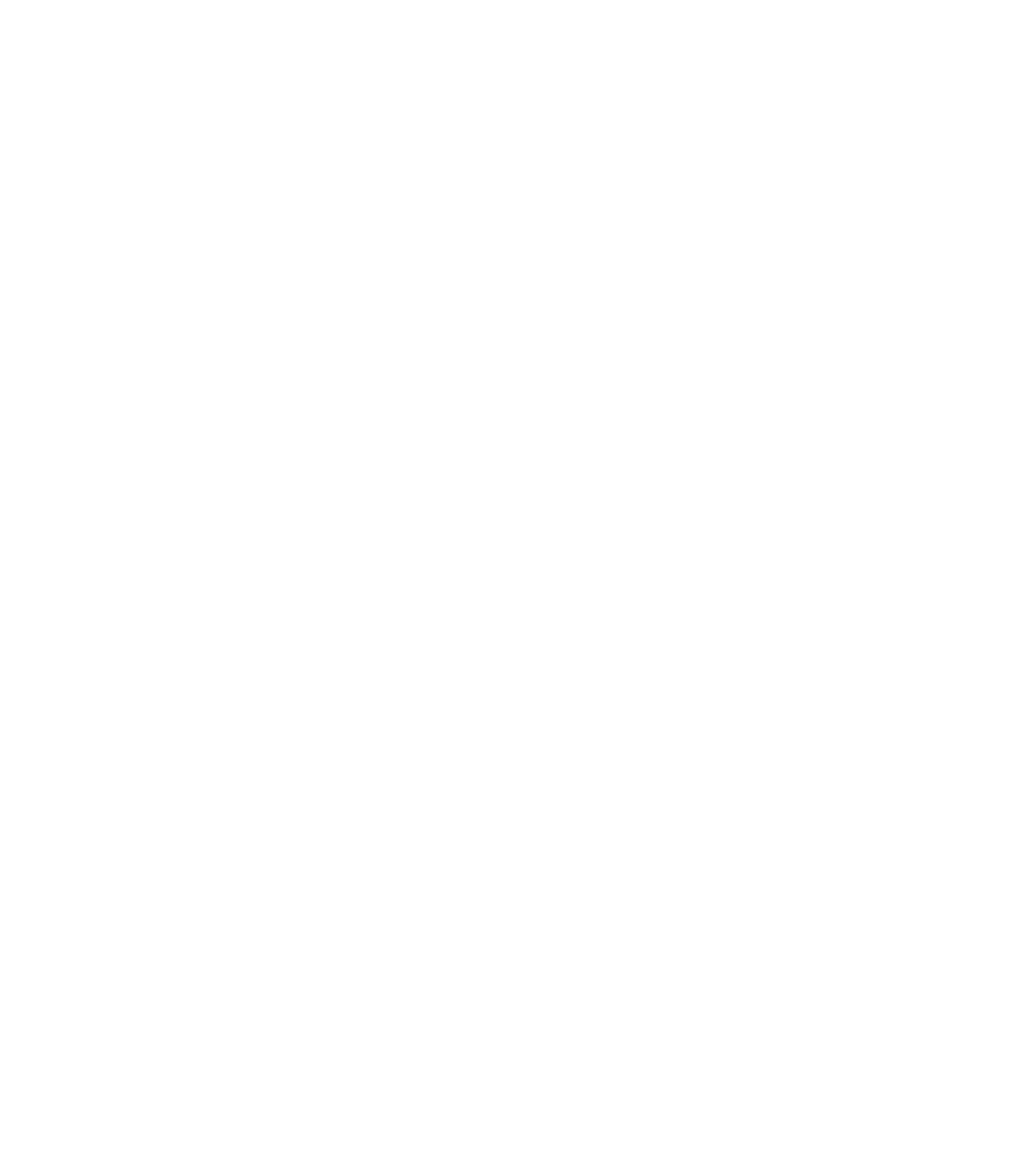
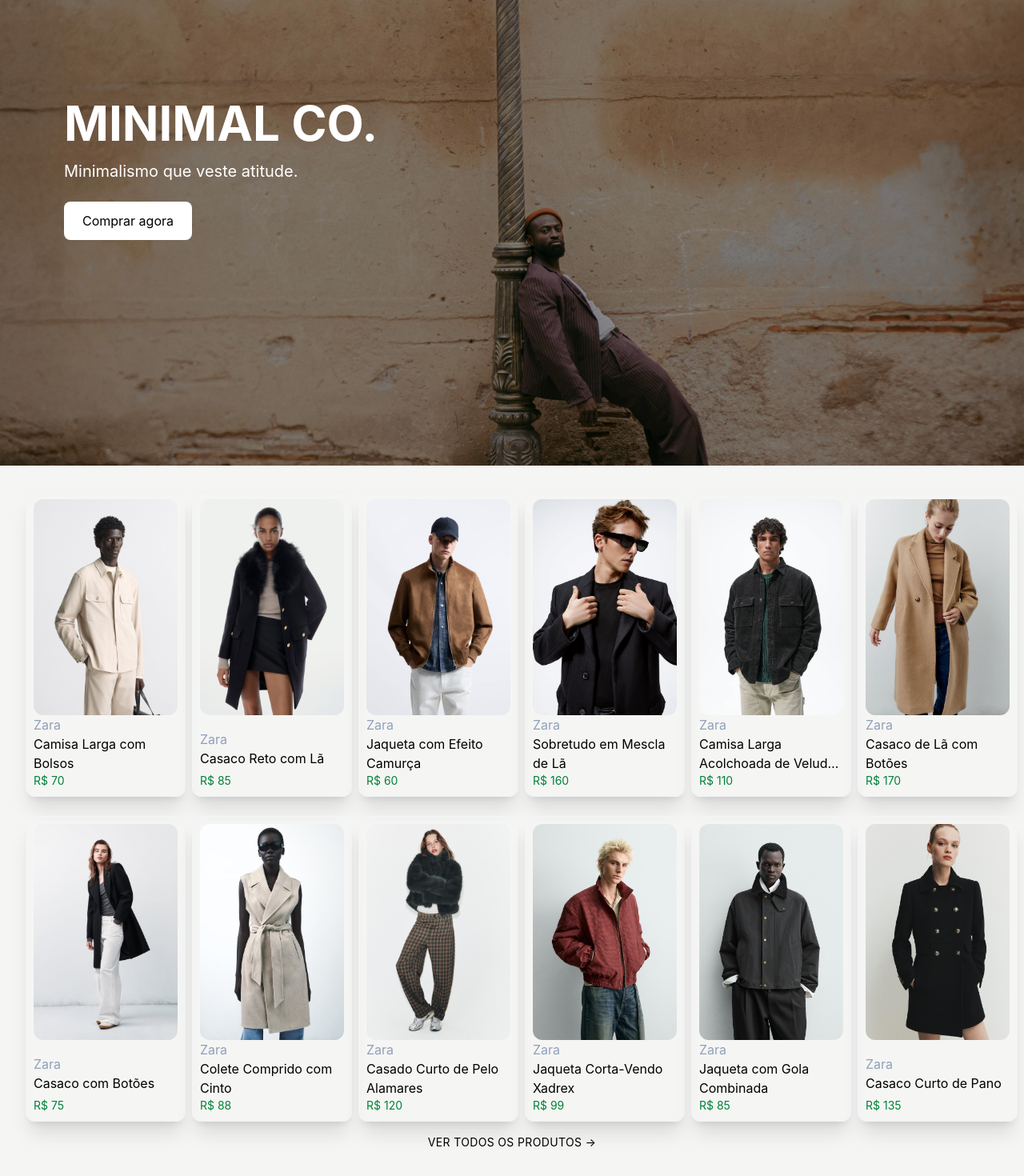
Before and after one commit to gabriel-pereira0/Projeto_Ecommerce, a React (Vite) app in the folder ecommerce-react/: page / in a window 1280 px wide. Shown: the part 218-1688 px from the top of the page at 80% size. Before the commit the page ends 800 px from the top, so only its background shows below. Built offline with nearby package versions, Linux system fonts and the light colour scheme.

Commit message:
feat: adicionado home page

```diff
--- a/ecommerce-react/src/pages/Home/Home.jsx
+++ b/ecommerce-react/src/pages/Home/Home.jsx
@@ -1,10 +1,12 @@
 import React from 'react';
+import { MainHomeSection } from './MainHomeSection';
+import { ProductsHome } from '../productsPage/ProductsHome';
 
 export function Home() {
   return (
     <>
-      <div>Page Home</div>
-      <div>Page Home</div>
+      <MainHomeSection />
+      <ProductsHome />
     </>
   );
 }
--- /dev/null
+++ b/ecommerce-react/src/pages/Home/MainHomeSection.jsx
@@ -0,0 +1,23 @@
+import React from 'react';
+import { Link } from 'react-router';
+import bghome from '../../assets/img/bg-home.jpg';
+
+export function MainHomeSection() {
+  return (
+    <section className='relative h-[calc(100vh-60px)]'>
+      <img src={bghome} className='w-full h-full object-cover' />
+
+      <div className='absolute inset-0 bg-black/40' />
+
+      <div className='absolute inset-0 flex flex-col justify-center px-20 text-white'>
+        <h1 className='text-6xl font-bold'>MINIMAL CO.</h1>
+
+        <p className='mt-4 text-xl'>Minimalismo que veste atitude.</p>
+
+        <button className='mt-6 w-40 bg-white text-black py-3 rounded-lg cursor-pointer hover:bg-gray-300'>
+          <Link to={'/products'}>Comprar agora</Link>
+        </button>
+      </div>
+    </section>
+  );
+}
--- a/ecommerce-react/src/pages/productsPage/ProductCard.jsx
+++ b/ecommerce-react/src/pages/productsPage/ProductCard.jsx
@@ -3,10 +3,20 @@ import { FontAwesomeIcon } from '@fortawesome/react-fontawesome';
 import { faCartPlus } from '@fortawesome/free-solid-svg-icons';
 import { useCartContext } from '../../contexts/CartContext';
 
-export function ProductCard({ id, name, brand, image, feminine, price }) {
+export function ProductCard({
+  id,
+  name,
+  brand,
+  image,
+  feminine,
+  price,
+  compact = false,
+}) {
   const { addToCart } = useCartContext();
   return (
-    <article className='relative card-produto group w-60 shadow-xl flex flex-col border-2 border-gray-100 rounded-xl p-2 overflow-hidden'>
+    <article
+      className={`relative card-produto group ${compact ? 'w-50' : 'w-60'} shadow-xl flex flex-col border-2 border-gray-100 rounded-xl p-2 overflow-hidden`}
+    >
       <div className='overflow-hidden rounded-xl'>
         <img
           src={image}
@@ -18,7 +28,9 @@ export function ProductCard({ id, name, brand, image, feminine, price }) {
       <div className=' flex flex-1 flex-col justify-end transition-all duration-300 group-hover:-translate-y-2'>
         <p className='text-m text-slate-400 group-hover:opacity-0'>{brand}</p>
         <p className='text-m line-clamp-2 min-h-[30px]'>{name}</p>
-        <p className='text-lg text-green-700 group-hover:opacity-0'>
+        <p
+          className={`${compact ? 'text-sm' : 'text- g'} text-green-700 group-hover:opacity-0`}
+        >
           R$ {price}
         </p>
       </div>
--- a/ecommerce-react/src/pages/productsPage/ProductsContainer.jsx
+++ b/ecommerce-react/src/pages/productsPage/ProductsContainer.jsx
@@ -1,11 +1,14 @@
 import React from 'react';
+import { Link, useLocation } from 'react-router';
+
 import { ProductCard } from './ProductCard';
 import { catalog } from '../../components/utils/catalog';
 
 export function ProductsContainer({ searchParams }) {
   searchParams.get('filterby');
-  return (
-    <>
+  const { pathname } = useLocation();
+
+  const fullProduct = (
     <section className='container flex flex-wrap mx-auto p-10 justify-center gap-10'>
       {(searchParams.get('filterby') !== null
         ? catalog.filter(
@@ -16,6 +19,25 @@ export function ProductsContainer({ searchParams }) {
         <ProductCard key={`product_${product.id}`} {...product} />
       ))}
     </section>
-    </>
   );
+  const compactProducts = (
+    <section className='w-full bg-stone-100 p-6'>
+      <div className='max-w-7xl mx-auto grid grid-cols-6 gap-6 gap-x-8 p-2'>
+        {catalog.map((product) => (
+          <ProductCard key={`products_${product.id}`} {...product} compact />
+        ))}
+      </div>
+
+      <div className='flex justify-center p-2'>
+        <Link
+          className='text-sm tracking-wide uppercase hover:text-blue-600 transition-colors'
+          to={'/products'}
+        >
+          Ver todos os produtos →
+        </Link>
+      </div>
+    </section>
+  );
+
+  return <>{pathname === '/' ? compactProducts : fullProduct}</>;
 }
--- /dev/null
+++ b/ecommerce-react/src/pages/productsPage/ProductsHome.jsx
@@ -0,0 +1,12 @@
+import React from 'react';
+import { ProductsContainer } from './ProductsContainer';
+import { useSearchParams } from 'react-router';
+
+export function ProductsHome() {
+  const [searchParams, setSearchParams] = useSearchParams();
+  return (
+    <>
+      <ProductsContainer searchParams={searchParams} />
+    </>
+  );
+}
```
Also changed, not shown: ecommerce-react/src/assets/img/bg-home.jpg (added). Lines whose indentation alone changed are shown as unchanged.
